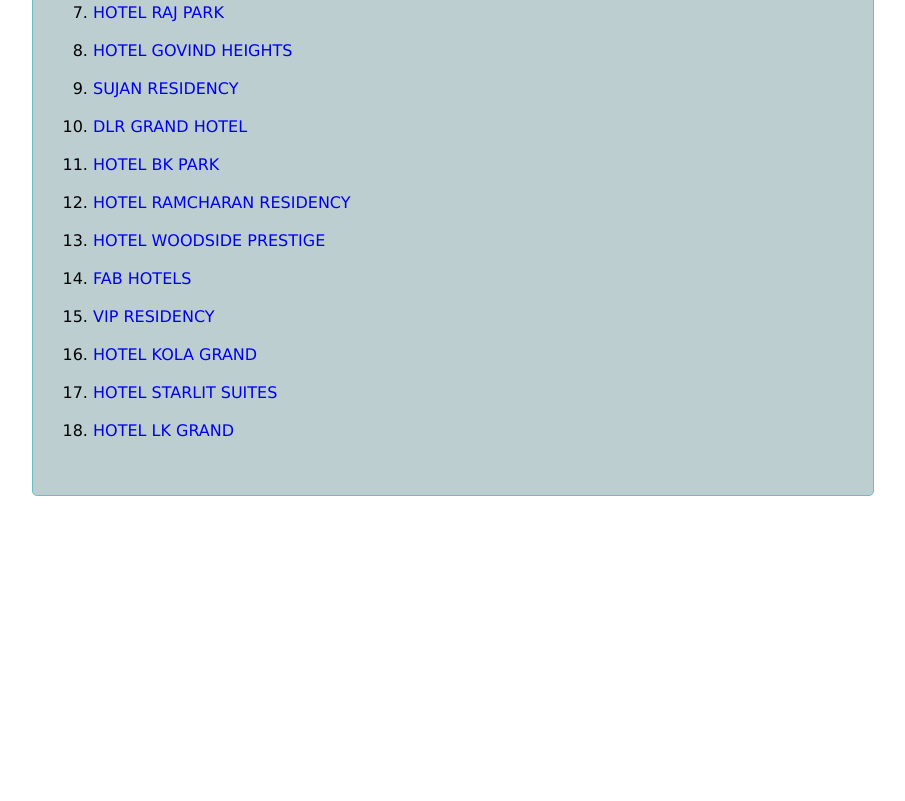
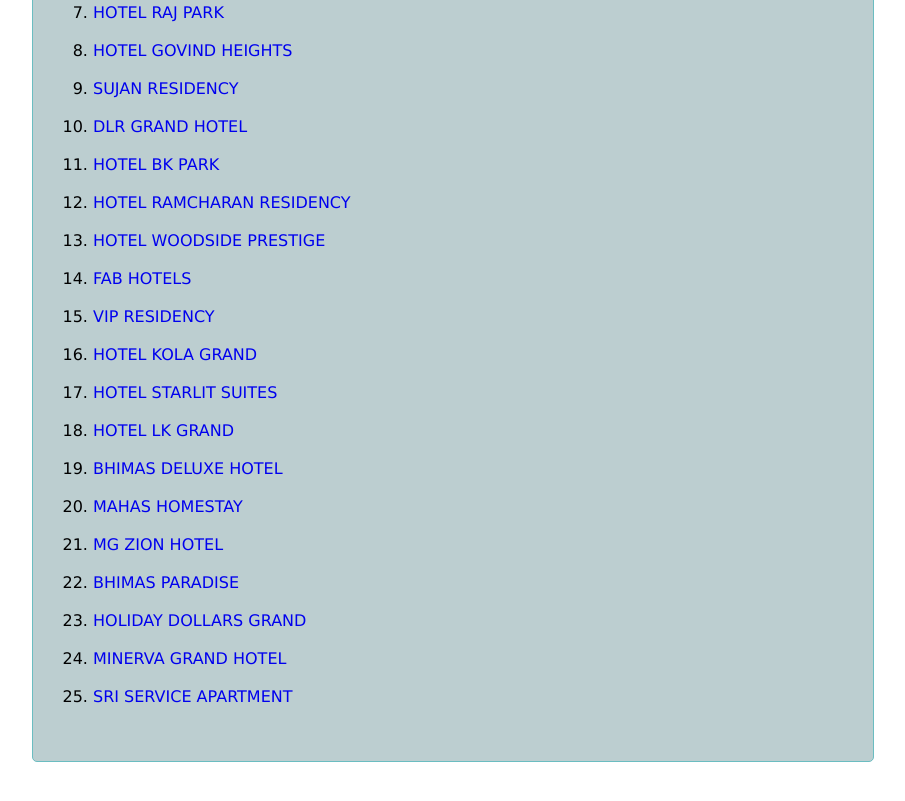
Before and after one commit to Subbu-2607/HOTELS, a plain HTML site: page home/list/index2.html in a window 1280 px wide. Shown: the part 377-1178 px from the top of the page, without its empty margins (187-1092 px from the left). Before the commit the page ends 923 px from the top, so only its background shows below. Drawn offline with Linux system fonts and the light colour scheme.

Commit message:
Update index2.html

```diff
--- a/home/list/index2.html
+++ b/home/list/index2.html
@@ -46,6 +46,14 @@
  <li><a href="branches/branch16.html">HOTEL KOLA GRAND</a></li><br>
  <li><a href="branches/branch17.html">HOTEL STARLIT SUITES</a></li><br>
  <li><a href="branches/branch18.html">HOTEL LK GRAND</a></li><br>
+ <li><a href="branches/branch19.html">BHIMAS DELUXE HOTEL</a></li><br>
+ <li><a href="branches/branch20.html">MAHAS HOMESTAY</a></li><br>
+ <li><a href="branches/branch21.html">MG ZION HOTEL</a></li><br>
+ <li><a href="branches/branch22.html">BHIMAS PARADISE</a></li><br>
+ <li><a href="branches/branch23.html">HOLIDAY DOLLARS GRAND</a></li><br>
+ <li><a href="branches/branch24.html">MINERVA GRAND HOTEL</a></li><br>
+ <li><a href="branches/branch25.html">SRI SERVICE APARTMENT</a></li><br>
+
 
          </ol>
 
```
